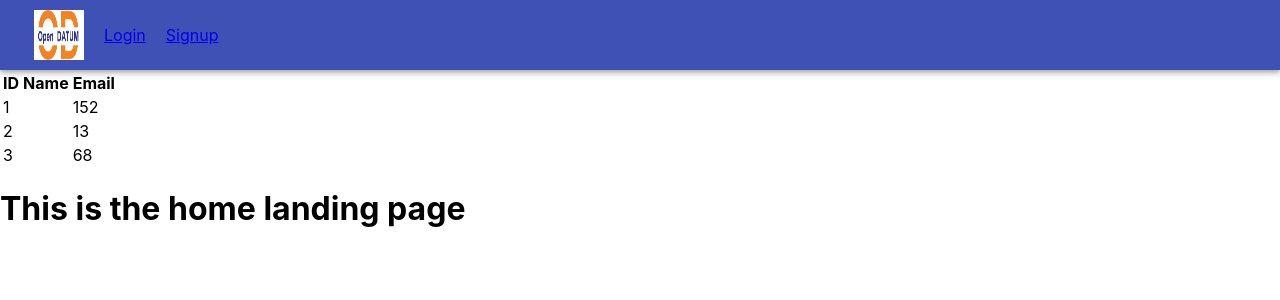
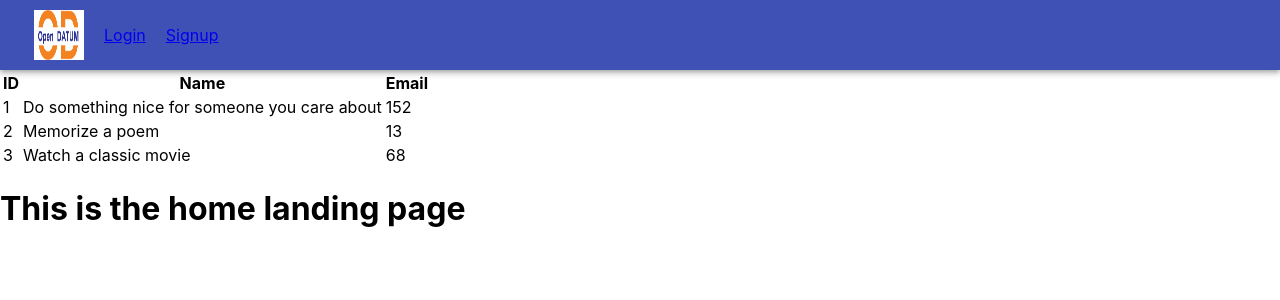
Before and after one commit to Mani007/blogreact1, a React (Create React App) app: page / in a window 1280 px wide. Shown: the top 300 px of the page. Built offline with nearby package versions, Linux system fonts and the light colour scheme.

Commit message:
Basic table and all string data is getting displayed

```diff
--- a/src/components/MyTable.jsx
+++ b/src/components/MyTable.jsx
@@ -34,7 +34,7 @@ function MyTable() {
           {dummydata.map((data) => (
             <tr key={data.id}>
             <td>{data.id}</td>
-            <td>{data.completed}</td>
+            <td>{data.todo}</td>
             <td>{data.userId}</td>
           </tr>
           ))}
```
